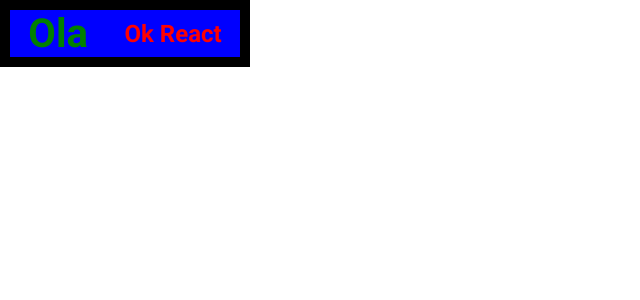
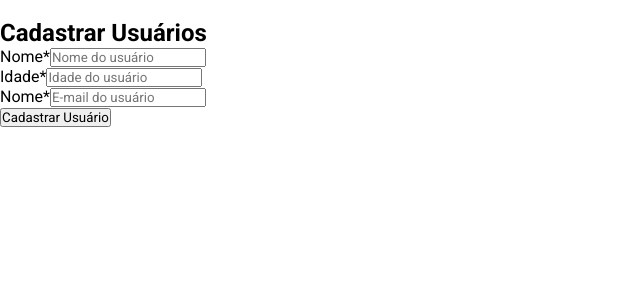
Before and after one commit to David-Arrudaa/Cadastro-de-Usuarios-React, a React (Vite) app: page / in a window 1280 px wide. Shown: the top 300 px of the page, without its empty margins (0-640 px from the left). Built offline with nearby package versions, Linux system fonts and the light colour scheme.

Commit message:
Avançando no projeto cadastro de usuario com React

```diff
--- a/src/App.jsx
+++ b/src/App.jsx
@@ -1,16 +1,38 @@
-import { Title } from './styles.js'
-import { Container } from './styles.js'
+import { Container, TopBackground, ContainerInputs, InputLabel, Form, Title, Input, Button } from './styles.js'
 
-
-
-function App() {
-
+function Home() {
   return (
     <Container>
-      <h1>Ola</h1>
-      <Title>Ok React</Title>
+      <TopBackground>
+        <img />
+      </TopBackground>
+
+      <Form>
+        <Title>Cadastrar Usuários</Title>
+
+        <ContainerInputs>
+          <div>
+            <div>
+              <InputLabel>Nome<span>*</span></InputLabel>
+              <Input type='text' placeholder='Nome do usuário'></Input>
+            </div>
+
+            <div>
+              <InputLabel>Idade<span>*</span></InputLabel>
+              <Input type='number' placeholder='Idade do usuário'></Input>
+            </div>
+          </div>
+
+          <div>
+            <InputLabel>Nome<span>*</span></InputLabel>
+            <Input type='email' placeholder='E-mail do usuário'></Input>
+          </div>
+        </ContainerInputs>
+
+        <Button>Cadastrar Usuário</Button>
+      </Form>
     </Container>
   )
 }
 
-export default App
+export default Home
--- a/src/main.jsx
+++ b/src/main.jsx
@@ -2,7 +2,6 @@
 import { createRoot } from 'react-dom/client'
 import { GlobalStyle } from './styles/GlobalStyles.js'
 import App from './App.jsx'
-
 
 createRoot(document.getElementById('root')).render(
   <StrictMode>
--- a/src/styles.js
+++ b/src/styles.js
@@ -1,20 +1,17 @@
 import styled from "styled-components"
 
-export const Container = styled.div`
-    background: blue;
-    border: 10px solid black;
-    width: 250px;
-    display: flex;
-    justify-content: center;
-    justify-content: space-around;
+export const Container = styled.div``
 
-    h1 {
-        color: green;
-        font-size: 40px;
-    }
-`
-export const Title = styled.h2`
-    color: red;
-    display: flex;
-    align-items: center;
-`
+export const TopBackground = styled.div``
+
+export const Form = styled.form``
+
+export const Title = styled.h2``
+
+export const ContainerInputs = styled.div``
+
+export const InputLabel = styled.label``
+
+export const Input = styled.input``
+
+export const Button = styled.button``
```
